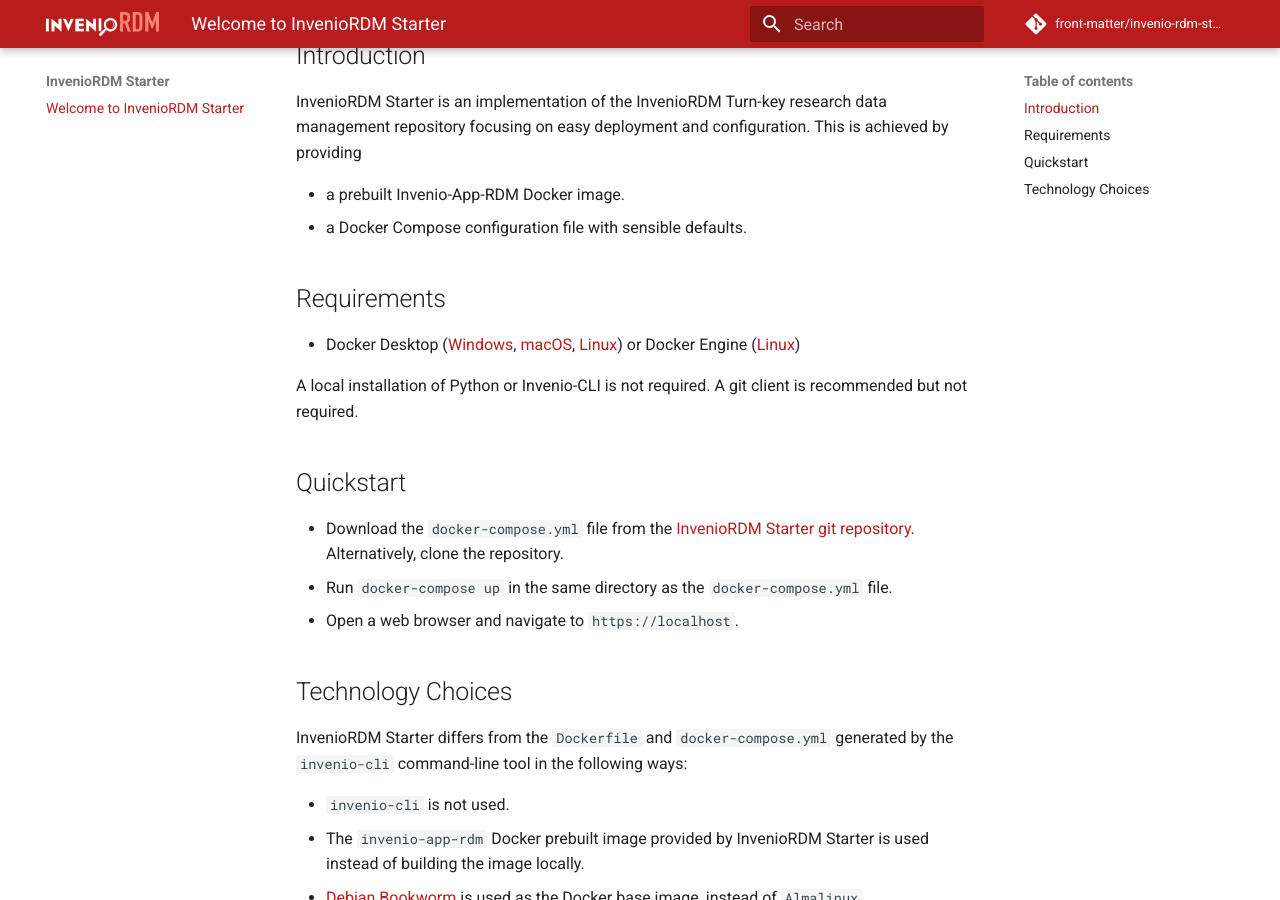
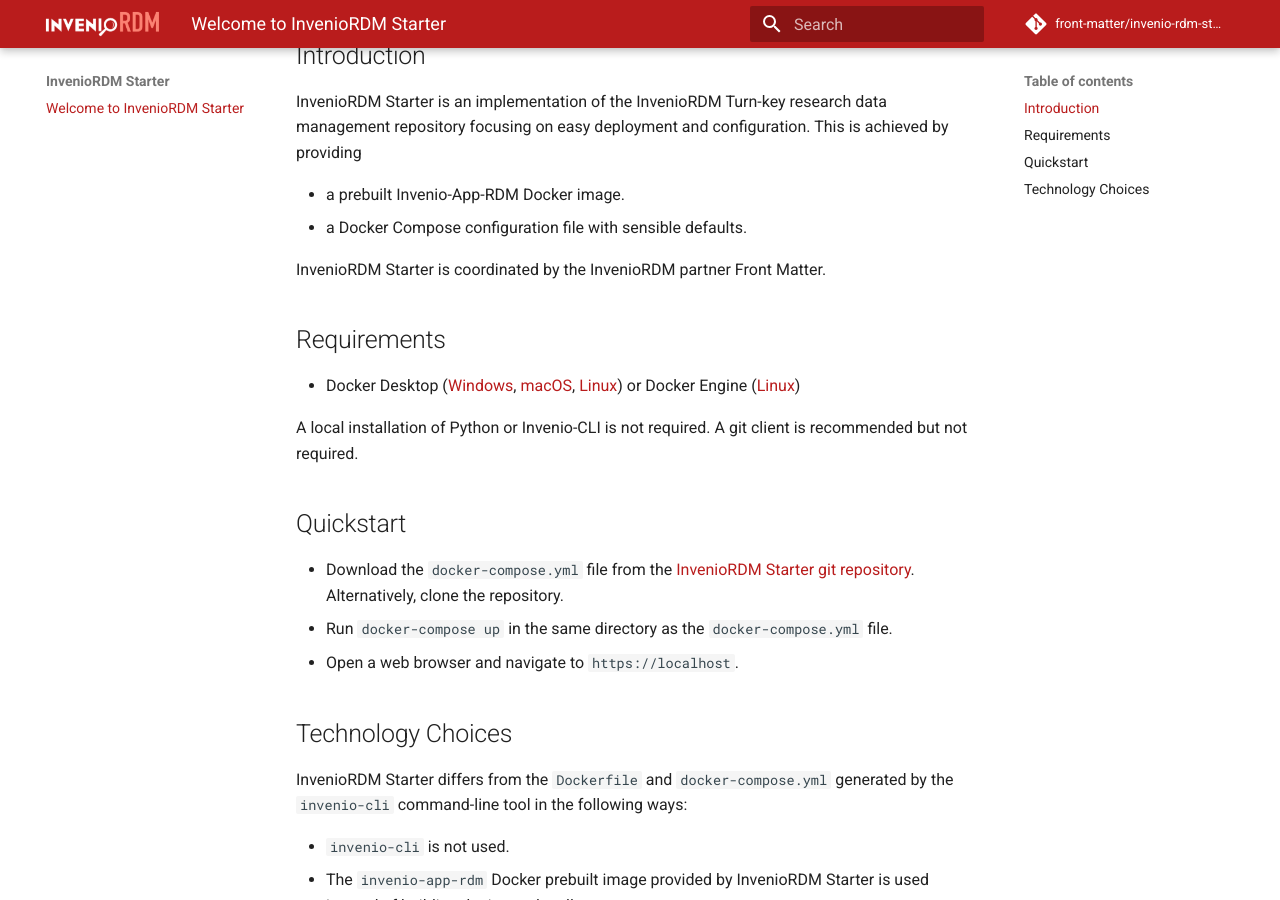
Before and after one commit to front-matter/invenio-rdm-starter, an MkDocs documentation site: the page built from docs/index.md, in a window 1280 px wide and 900 px high, scrolled down 550 px. Built offline with MkDocs 1.6.1 and Material for MkDocs 9.7.7, drawn with Linux system fonts in a browser that asks for light colours; comment, search, counter and statistics services are not loaded.

Commit message:
Update index.md

```diff
--- a/docs/index.md
+++ b/docs/index.md
@@ -8,6 +8,8 @@
 
 * a prebuilt Invenio-App-RDM Docker image.
 * a Docker Compose configuration file with sensible defaults.
+
+InvenioRDM Starter is coordinated by the InvenioRDM partner Front Matter.
 
 ## Requirements
 
```
